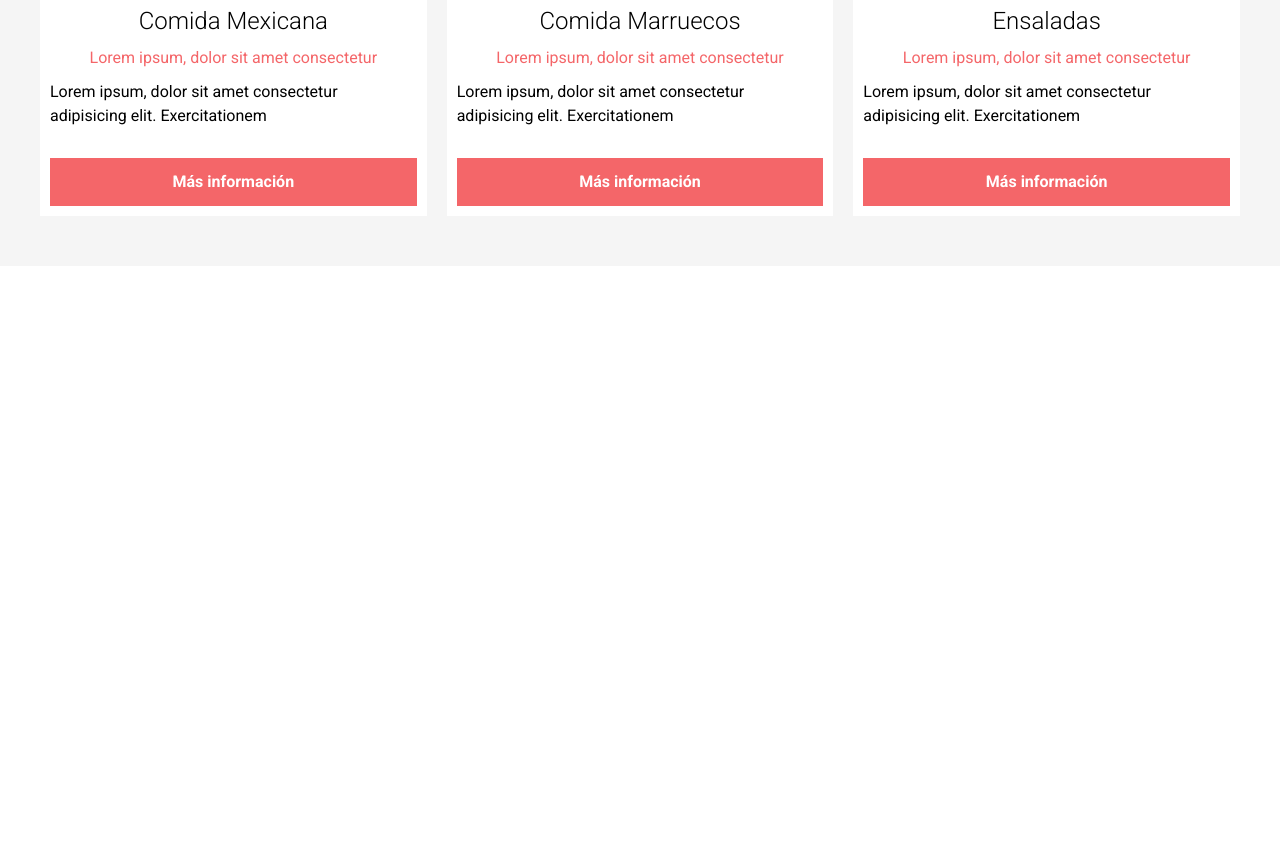
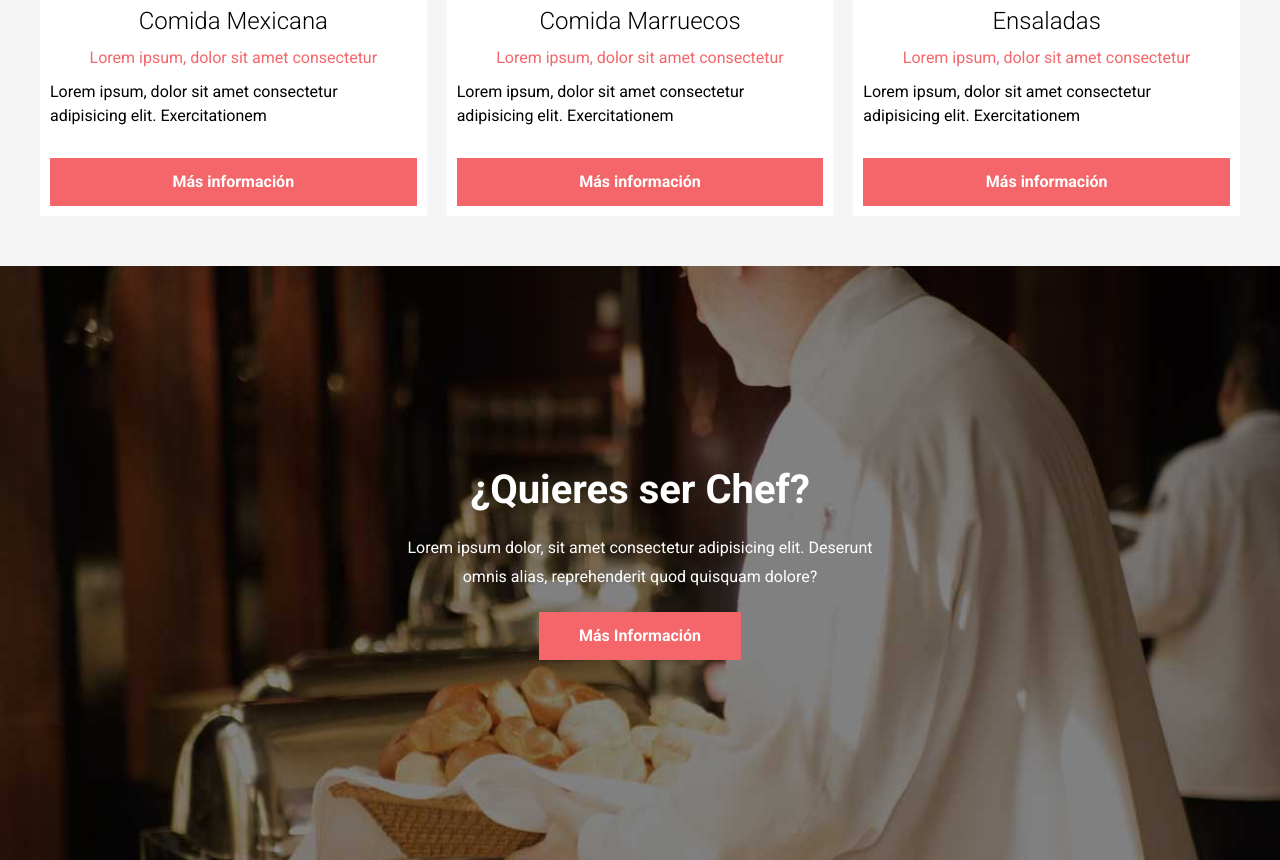
Before and after one commit to AtochePascual-Dev/EscuelaCocina, a website: page index.html in a window 1280 px wide. Shown: the part 2170-3030 px from the top of the page. Before the commit the page ends 2436 px from the top, so only its background shows below. Drawn offline with nearby package versions, Linux system fonts and the light colour scheme; files that its build step writes are made by us from their sources; files whose address does not match are found by name.

Commit message:
[ADD] escuela

```diff
--- a/index.html
+++ b/index.html
@@ -251,6 +251,15 @@
 			</div> <!-- End Clase -->
 		</div>
 	</main>
+
+	<section class="escuela">
+		<div class="escuela__content">
+			<h2 class="escuela__titulo">¿Quieres ser Chef?</h2>
+			<p class="escuela__texto">Lorem ipsum dolor, sit amet consectetur adipisicing elit. Deserunt omnis alias,
+				reprehenderit quod quisquam dolore?</p>
+			<a href="#" class="escuela__enlace">Más Información</a>
+		</div>
+	</section>
 </body>
 
 </html>
--- /dev/null
+++ b/src/scss/UI/_escuela.scss
@@ -0,0 +1,34 @@
+@use "../base/variables" as v;
+@use "../base/mixins" as m;
+
+.escuela {
+  padding: 20rem 0;
+  background-image: url("../img/chef_bg.jpg");
+  background-position: center top;
+  background-size: cover;
+  background-repeat: no-repeat;
+  background-attachment: fixed;
+
+  &__content {
+    max-width: 50rem;
+    margin: 0 auto;
+    text-align: center;
+  }
+
+  &__titulo {
+    margin-bottom: 2rem;
+    font-size: 4rem;
+    font-weight: 700;
+    color: v.$blanco;
+  }
+
+  &__texto {
+    color: v.$blanco;
+    margin-bottom: 2rem;
+  }
+
+  &__enlace {
+    @include m.boton(v.$primario, v.$blanco);
+    margin: 0;
+  }
+}
--- a/src/scss/UI/_index.scss
+++ b/src/scss/UI/_index.scss
@@ -2,3 +2,4 @@
 @forward "./blouqes";
 @forward "./nosotros";
 @forward "./clases";
+@forward "./escuela";
```
